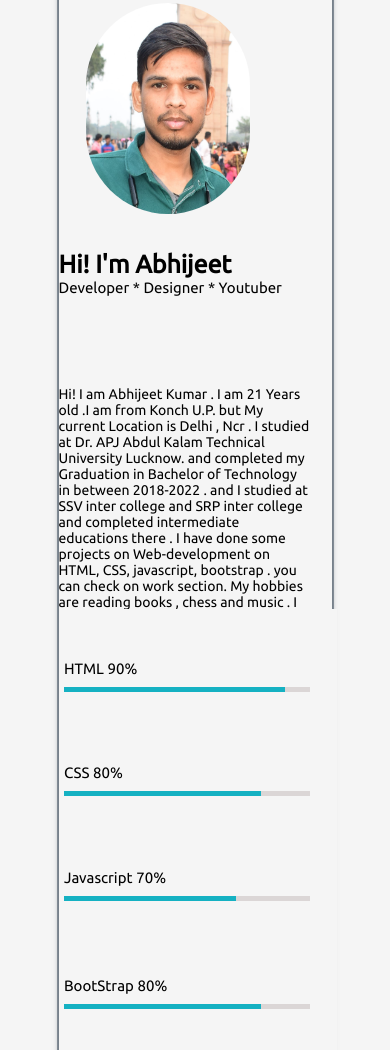
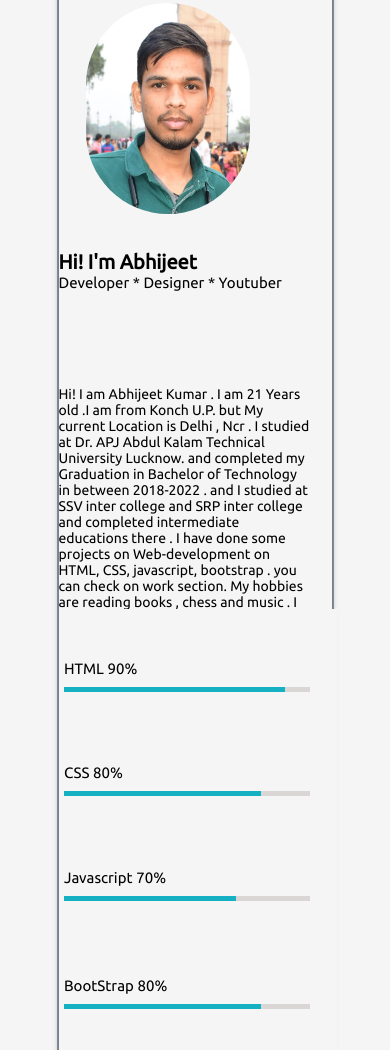
Before and after one commit to IamAbhijeetkumar/My-Portfolio, a plain HTML site: page index.html in a window 390 px wide. Shown: the part 943-1993 px from the top of the page. Drawn offline with nearby package versions, Linux system fonts and the light colour scheme; files whose address does not match are found by name.

Commit message:
Update utlis.css

```diff
--- a/utlis.css
+++ b/utlis.css
@@ -99,6 +99,8 @@
     .About .container .head .intro .H {
         width: 100%;
         height: 30%;
+    }.About .container .head .intro .H h2 {
+        font-size: 20px;
     }
     .About .container .head .intro .B {
         width: 100%;
```
